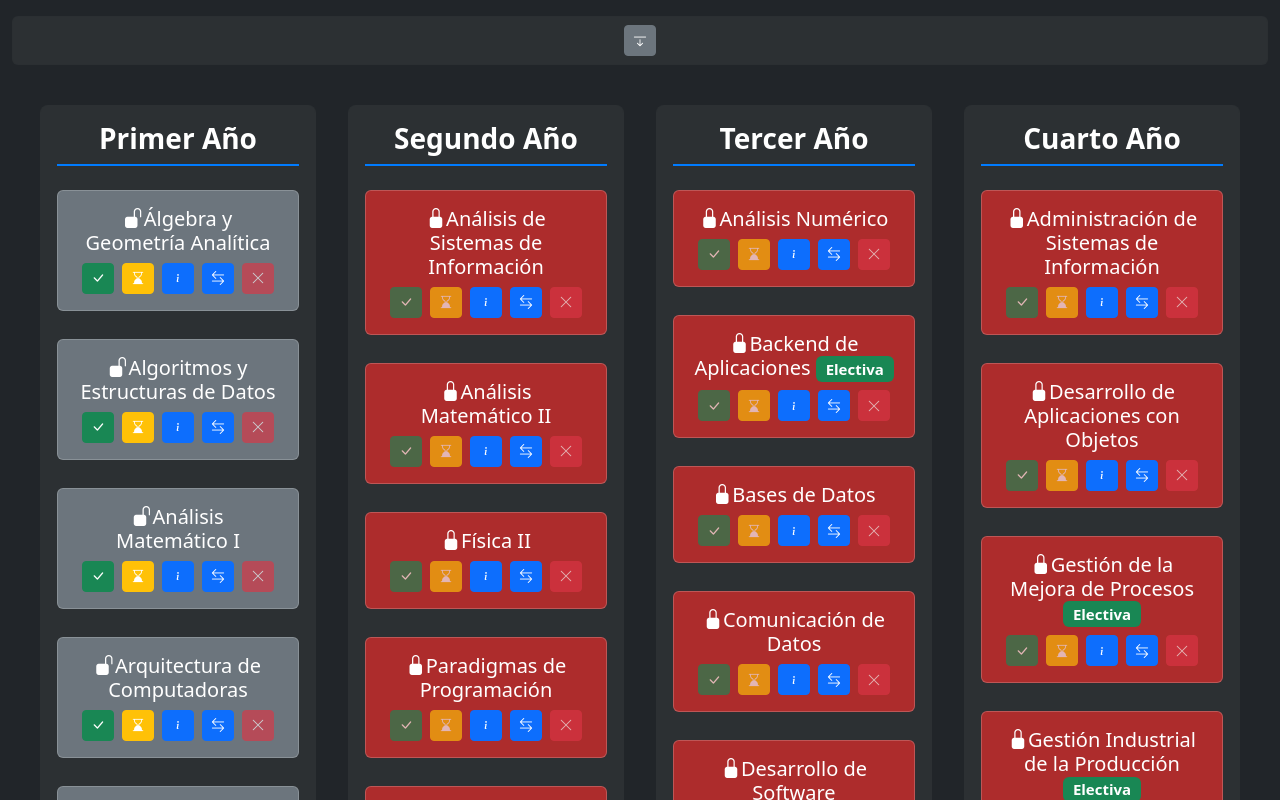
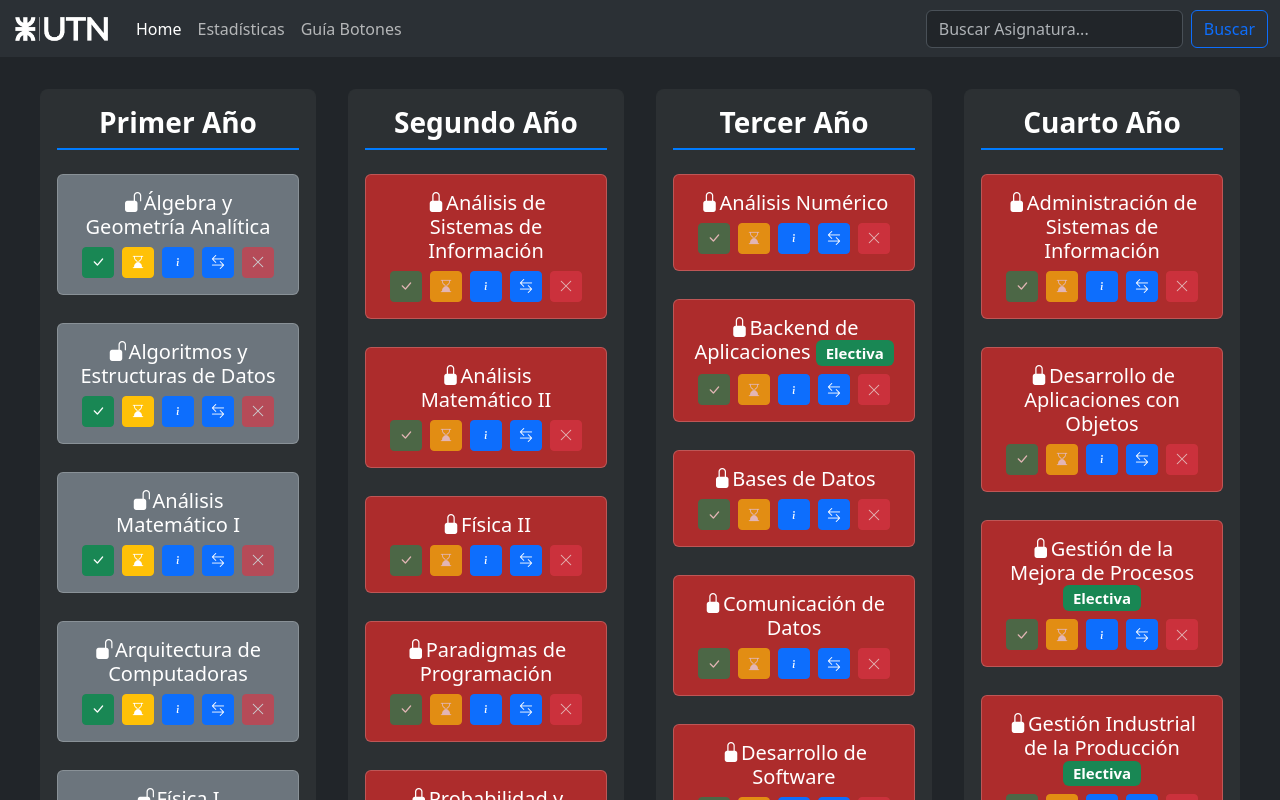
Before and after one commit to FunesFede/materias-web, a React (Vite) app: page / in a window 1280 px wide. Shown: the top 800 px of the page. Built offline with nearby package versions, Linux system fonts and the light colour scheme; a web font is replaced by a local one.

Commit message:
Add navbar, mover estadisticas, mover info, cambiar logos

```diff
--- a/components/Footer.jsx
+++ b/components/Footer.jsx
@@ -6,7 +6,7 @@ export default function () {
 			<p className='m-0'>
 				Hecho con <i class='bi bi-heart-fill'></i> por Fede
 			</p>
-			<p className='m-0'>(Gabi furro)</p>
+			<p className='m-0'>No afiliado a la Universidad Tecnológica nacional. Todos los logotipos y derechos pertenecen a la Universidad Tecnológica Nacional.</p>
 		</footer>
 	);
 }
--- a/components/InfoBanner.jsx
+++ b/components/InfoBanner.jsx
@@ -1,12 +1,6 @@
-import React, { useState } from "react";
-
 export default function InfoBanner() {
-	const [min, setMin] = useState(true);
-
 	return (
-		<div className='container-fluid container-rounded-dark rounded mb-4 py-2 text-white'>
-			{!min && (
-				<span>
+		<>
 			<div className='row'>
 				<h5 className='col'>Guía de Botones</h5>
 			</div>
@@ -47,15 +41,6 @@ export default function InfoBanner() {
 				</div>
 				<div className='col'></div>
 			</div>
-				</span>
-			)}
-			<div className='row'>
-				<div className='col'>
-					<button className='btn btn-secondary btn-sm' onClick={() => setMin(!min)}>
-						{min ? <i className='bi bi-arrow-bar-down'></i> : <i className='bi bi-arrow-bar-up'></i>}
-					</button>
-				</div>
-			</div>
-		</div>
+		</>
 	);
 }
--- /dev/null
+++ b/components/Navbar.jsx
@@ -0,0 +1,87 @@
+import React from "react";
+import { NavLink, useNavigate } from "react-router";
+import { toast, Flip } from "react-toastify";
+
+import asignaturas from "../data/asignaturas.json";
+
+export default function Navbar() {
+	const [query, setQuery] = React.useState("");
+	const navigate = useNavigate();
+
+	const buscarAsignatura = (e) => {
+		e.preventDefault();
+
+		if (!query.trim()) return;
+		const lowerQuery = query.toLowerCase();
+		const closest =
+			asignaturas.find((a) => a.nombre.toLowerCase() === lowerQuery || a.acronimo.toLowerCase() === lowerQuery) ||
+			asignaturas.find((a) => a.nombre.toLowerCase().includes(lowerQuery) || a.acronimo.toLowerCase().includes(lowerQuery));
+		if (closest) {
+			navigate(`/asignatura/${closest.acronimo}`);
+		} else {
+			toast.error("No hay resultados para la asignatura buscada. Asegúrese de utilizar tildes.", {
+				position: "bottom-right",
+				autoClose: 3000,
+				hideProgressBar: false,
+				closeOnClick: false,
+				pauseOnHover: true,
+				draggable: true,
+				progress: undefined,
+				theme: "dark",
+				transition: Flip,
+			});
+		}
+	};
+
+	return (
+		<nav className='navbar navbar-expand-lg bg-body-tertiary'>
+			<div className='container-fluid'>
+				<a className='navbar-brand' href='#'>
+					<img src='/logo.png' alt='Logo' width='100' height='30' class='d-inline-block align-text-top' />
+				</a>
+				<button
+					className='navbar-toggler'
+					type='button'
+					data-bs-toggle='collapse'
+					data-bs-target='#navbarSupportedContent'
+					aria-controls='navbarSupportedContent'
+					aria-expanded='false'
+					aria-label='Toggle navigation'
+				>
+					<span className='navbar-toggler-icon'></span>
+				</button>
+				<div className='collapse navbar-collapse' id='navbarSupportedContent'>
+					<ul className='navbar-nav me-auto mb-2 mb-lg-0'>
+						<li className='nav-item'>
+							<NavLink className='nav-link' to='/'>
+								Home
+							</NavLink>
+						</li>
+						<li className='nav-item'>
+							<NavLink className='nav-link' to='/estadisticas'>
+								Estadísticas
+							</NavLink>
+						</li>
+						<li className='nav-item'>
+							<a class='nav-link' data-bs-toggle='offcanvas' href='#offcanvasExample' role='button' aria-controls='offcanvasExample'>
+								Guía Botones
+							</a>
+						</li>
+					</ul>
+					<form className='d-flex' role='search' onSubmit={buscarAsignatura}>
+						<input
+							className='form-control me-2'
+							type='search'
+							placeholder='Buscar Asignatura...'
+							aria-label='Buscar Asignatura'
+							onChange={(e) => setQuery(e.target.value)}
+						/>
+						<button className='btn btn-outline-primary' type='submit'>
+							Buscar
+						</button>
+					</form>
+				</div>
+			</div>
+		</nav>
+	);
+}
--- a/index.html
+++ b/index.html
@@ -5,7 +5,6 @@
 		<link rel="icon" href="/favicon.ico" />
 		<meta name="viewport" content="width=device-width, initial-scale=1.0" />
 
-		<!-- ✅ Bootstrap 5.3 por CDN -->
 		<link href="https://cdn.jsdelivr.net/npm/bootstrap@5.3.3/dist/css/bootstrap.min.css" rel="stylesheet" />
 		<link rel="stylesheet" href="https://cdn.jsdelivr.net/npm/bootstrap-icons@1.10.5/font/bootstrap-icons.css" />
 
@@ -13,16 +12,12 @@
 		<link rel="preconnect" href="https://fonts.gstatic.com" crossorigin />
 		<link href="https://fonts.googleapis.com/css2?family=Noto+Color+Emoji&display=swap" rel="stylesheet" />
 
-		<title>Materias</title>
+		<title>UTN ISI Tracker</title>
 	</head>
-	<body>
-		<div id="root">
-			<!-- Aquí es donde agrega contenido dinámico nuestra SPA -->
-		</div>
+	<body data-bs-theme="dark">
+		<div id="root"></div>
 
-		<!-- Bootstrap JS opcional (para tooltips, dropdowns, etc.) -->
 		<script src="https://cdn.jsdelivr.net/npm/bootstrap@5.3.3/dist/js/bootstrap.bundle.min.js"></script>
-
 		<script type="module" src="/src/main.jsx"></script>
 	</body>
 </html>
--- a/pages/Estadisticas.jsx
+++ b/pages/Estadisticas.jsx
@@ -1,4 +1,5 @@
 import React from "react";
+import { useEffect } from "react";
 import { useNavigate, useParams } from "react-router";
 import EstadisticasC from "../components/EstadisticasC.jsx";
 
@@ -16,25 +17,27 @@ export default function Estadisticas() {
 
 	const regularizadasYAprobadas = new Set([...regularizadas, ...aprobadas]);
 
-	useEffect(() => {
-		const handleStorageChange = () => {
-			setRefreshKey((prev) => prev + 1);
-		};
+	// useEffect(() => {
+	// 	const handleStorageChange = () => {
+	// 		setRefreshKey((prev) => prev + 1);
+	// 	};
 
-		window.addEventListener("storage", handleStorageChange);
+	// 	window.addEventListener("storage", handleStorageChange);
 
-		// Custom event for same-tab localStorage changes
-		window.addEventListener("localStorageUpdate", handleStorageChange);
+	// 	// Custom event for same-tab localStorage changes
+	// 	window.addEventListener("localStorageUpdate", handleStorageChange);
 
-		return () => {
-			window.removeEventListener("storage", handleStorageChange);
-			window.removeEventListener("localStorageUpdate", handleStorageChange);
-		};
-	}, []);
+	// 	return () => {
+	// 		window.removeEventListener("storage", handleStorageChange);
+	// 		window.removeEventListener("localStorageUpdate", handleStorageChange);
+	// 	};
+	// }, []);
 
 	return (
 		<>
-			<EstadisticasC aprobadas={aprobadas} regularizadas={regularizadas} regularizadasYAprobadas={regularizadasYAprobadas} />
+			<div className='container-fluid py-3 min-vh-100 bg-dark text-white'>
+				<EstadisticasC aprobadas={aprobadas} regularizadas={regularizadas} regularizadasYAprobadas={regularizadasYAprobadas} />
+			</div>
 		</>
 	);
 }
--- a/pages/Main.jsx
+++ b/pages/Main.jsx
@@ -16,8 +16,6 @@ export default function Main() {
 	return (
 		<>
 			<div className='container-fluid py-3 min-vh-100 bg-dark text-white'>
-				<InfoBanner />
-				{/* <Estadisticas /> */}
 				<div className='container-fluid'>
 					{/* Sistema de columnas usando CSS Grid */}
 					<div className='columnas-grid'>
--- a/src/App.jsx
+++ b/src/App.jsx
@@ -6,11 +6,14 @@ import Main from "../pages/Main.jsx";
 import AsignaturaInfo from "../pages/AsignaturaInfo.jsx";
 import Footer from "../components/Footer.jsx";
 import Estadisticas from "../pages/Estadisticas.jsx";
+import Navbar from "../components/Navbar.jsx";
+import InfoBanner from "../components/InfoBanner.jsx";
 
 function App() {
 	return (
 		<>
 			<BrowserRouter>
+				<Navbar />
 				<Routes>
 					<Route path='/' element={<Main />} />
 					<Route path='/estadisticas' element={<Estadisticas />} />
@@ -18,6 +21,7 @@ function App() {
 					<Route path='*' element={<Main />} />
 				</Routes>
 				<Footer />
+
 				<ToastContainer
 					position='bottom-right'
 					autoClose={10000}
@@ -32,6 +36,18 @@ function App() {
 					transition={Flip}
 				/>
 			</BrowserRouter>
+
+			<div class='offcanvas offcanvas-start' tabindex='-1' id='offcanvasExample' aria-labelledby='offcanvasExampleLabel'>
+				<div class='offcanvas-header'>
+					<h5 class='offcanvas-title' id='offcanvasExampleLabel'>
+						Guía Botones e Iconos
+					</h5>
+					<button type='button' class='btn-close' data-bs-dismiss='offcanvas' aria-label='Close'></button>
+				</div>
+				<div class='offcanvas-body'>
+					<InfoBanner />
+				</div>
+			</div>
 		</>
 	);
 }
```
Also changed, not shown: public/logo.png (added), 1 other file (tests, documents, lock files or other folders). Lines whose indentation alone changed are shown as unchanged.
